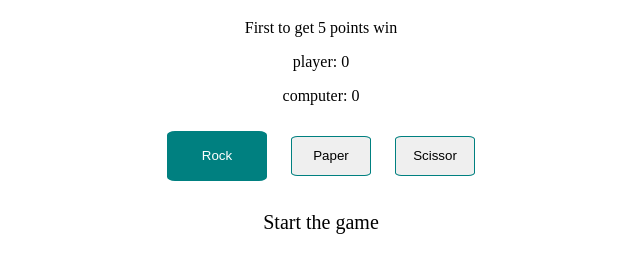
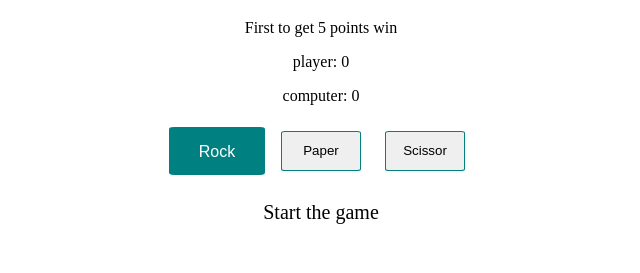
Before and after one commit to GnvSaikiran/rock-paper-scissors, a plain HTML site: page index.html in a window 1280 px wide. In both pictures the pointer is over the button "Rock". Shown: the part 61-334 px from the top of the page, without its empty margins (319-959 px from the left). Drawn offline with Linux system fonts and the light colour scheme.

Commit message:
add transform property to buttons

```diff
--- a/styles.css
+++ b/styles.css
@@ -2,15 +2,14 @@
   height: 40px;
   width: 80px;
   border: 1px solid teal;
-  border-radius: 8%;
+  border-radius: 5%;
   margin: 10px;
 }
 
 .buttons:hover {
   background-color: teal;
   color: white;
-  height: 50px;
-  width: 100px;
+  transform: scale(1.2);
   border: 2px solid teal;
 }
 
```
